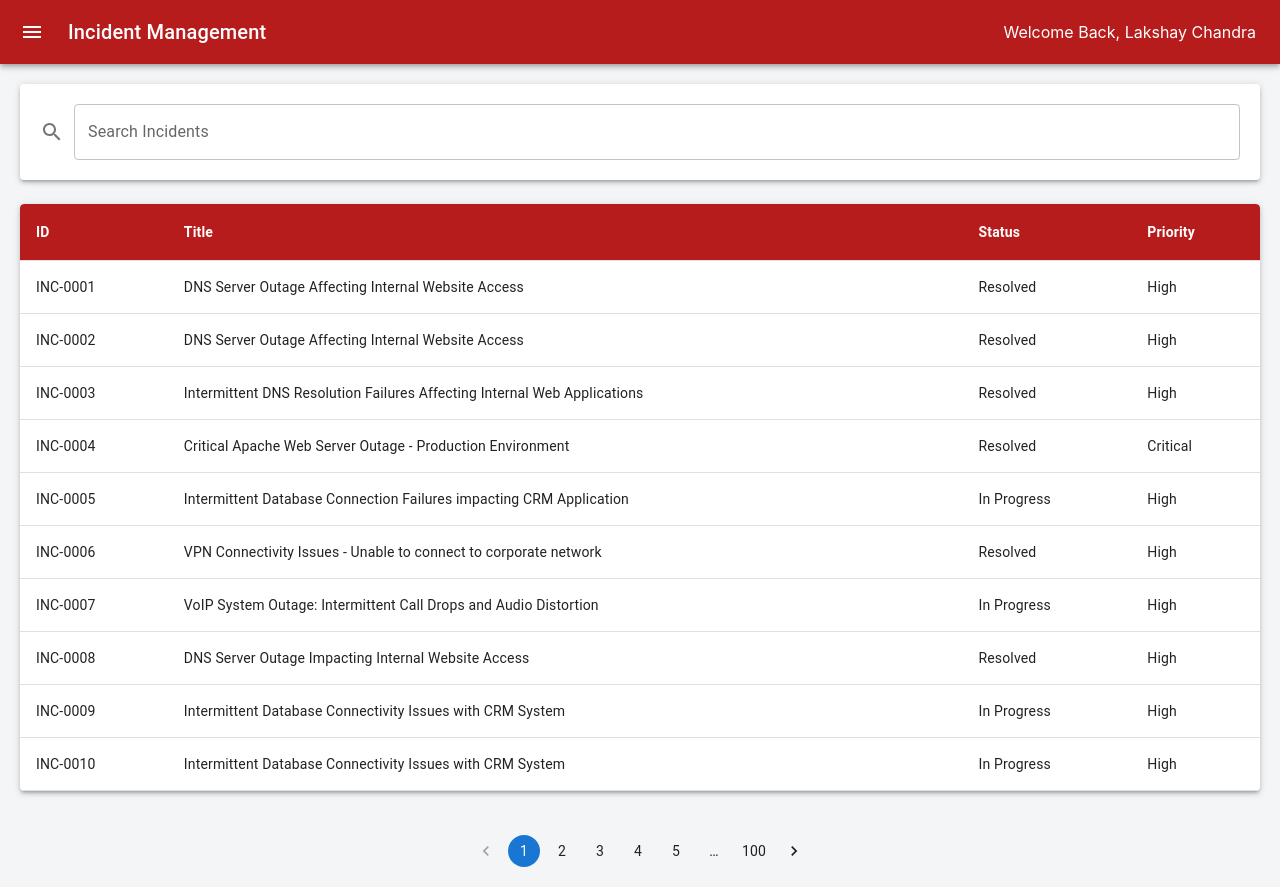
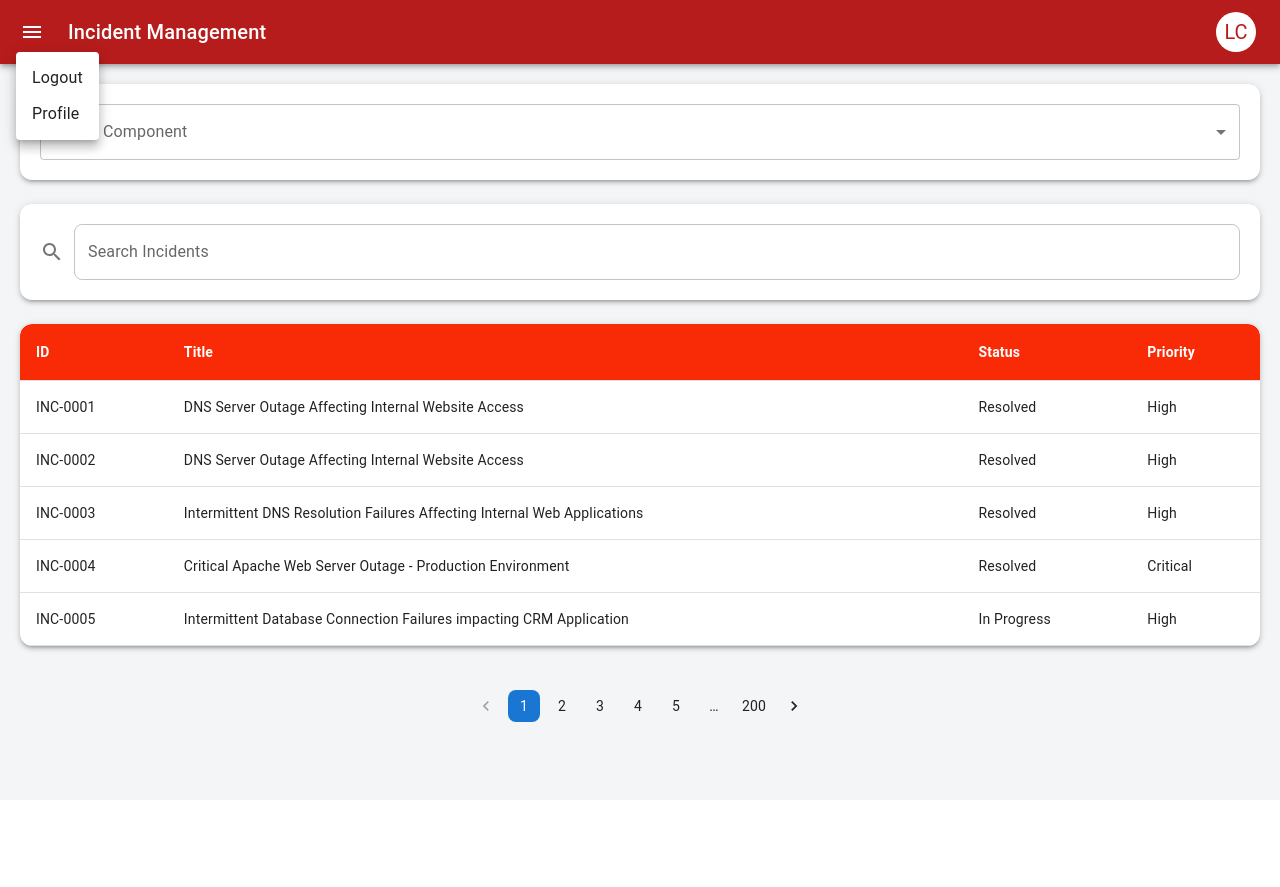
Before and after one commit to Aishwarya1221/bot-convo-ui, a React (Create React App) app: page /search in a window 1280 px wide. Both pictures are taken after a click on the button 32 px from the left and 32 px from the top of the page. After the commit the page ends 800 px from the top, so only its background shows below. Built offline with nearby package versions, Linux system fonts and the light colour scheme.

Commit message:
added style

```diff
--- a/src/SearchIncidents.js
+++ b/src/SearchIncidents.js
@@ -18,6 +18,12 @@ import {
   Button,
   Grid,
   Box,
+  Avatar,
+  Menu,
+  MenuItem,
+  Select,
+  FormControl,
+  InputLabel,
 } from "@mui/material";
 import MenuIcon from "@mui/icons-material/Menu";
 import SearchIcon from "@mui/icons-material/Search";
@@ -27,7 +33,9 @@ export default function SearchIncidents() {
   const [searchTerm, setSearchTerm] = useState("");
   const [incidents, setIncidents] = useState([]);
   const [currentPage, setCurrentPage] = useState(1);
-  const incidentsPerPage = 10;
+  const [anchorEl, setAnchorEl] = useState(null); // State for menu anchor
+  const [selectedComponent, setSelectedComponent] = useState(""); // State for dropdown
+  const incidentsPerPage = 5;
 
   useEffect(() => {
     setIncidents(mockIncidents); // Load mock data
@@ -45,27 +53,113 @@ export default function SearchIncidents() {
     window.location.href = `/incident?id=${incidentId}`;
   };
 
+  const handleAvatarClick = (event) => {
+    setAnchorEl(event.currentTarget); // Open menu
+  };
+
+  const handleMenuClose = () => {
+    setAnchorEl(null); // Close menu
+  };
+
+  const handleLogout = () => {
+    // Add logout logic here
+    console.log("Logout clicked");
+    handleMenuClose();
+
+    // Show loading indicator
+    const loadingElement = document.createElement("div");
+    loadingElement.textContent = "Logging out...";
+    loadingElement.style.position = "fixed";
+    loadingElement.style.top = "50%";
+    loadingElement.style.left = "50%";
+    loadingElement.style.transform = "translate(-50%, -50%)";
+    loadingElement.style.backgroundColor = "#fff";
+    loadingElement.style.padding = "20px";
+    loadingElement.style.borderRadius = "8px";
+    loadingElement.style.boxShadow = "0px 4px 10px rgba(0, 0, 0, 0.1)";
+    document.body.appendChild(loadingElement);
+
+    // Simulate logout process
+    setTimeout(() => {
+      document.body.removeChild(loadingElement);
+      window.location.href = "/"; // Redirect to LoginPage
+    }, 1000);
+  };
+
   return (
     <Box sx={{ backgroundColor: "#f4f5f7", minHeight: "100vh" }}>
-      {/* AppBar */}
       <AppBar position="static" sx={{ backgroundColor: "rgb(183, 28, 28)" }}>
         <Toolbar>
-          <IconButton edge="start" color="inherit" aria-label="menu" sx={{ mr: 2 }}>
+          <IconButton
+            edge="start"
+            color="inherit"
+            aria-label="menu"
+            sx={{ mr: 2 }}
+            onClick={(event) => setAnchorEl(event.currentTarget)} // Open menu on click
+          >
             <MenuIcon />
           </IconButton>
           <Typography variant="h6" sx={{ flexGrow: 1 }}>
             Incident Management
           </Typography>
-          <a color="inherit">Welcome Back, Lakshay Chandra</a>
+          <Avatar
+            sx={{ bgcolor: "#ffffff", color: "rgb(183, 28, 28)", cursor: "pointer" }}
+            onClick={handleAvatarClick}
+          >
+            LC
+          </Avatar>
+          <Menu
+            anchorEl={anchorEl}
+            open={Boolean(anchorEl)}
+            onClose={handleMenuClose}
+            anchorOrigin={{
+              vertical: "bottom",
+              horizontal: "right",
+            }}
+            transformOrigin={{
+              vertical: "top",
+              horizontal: "right",
+            }}
+          >
+            <MenuItem onClick={handleLogout}>Logout</MenuItem>
+            <MenuItem onClick={() => console.log("Profile clicked")}>Profile</MenuItem>
+          </Menu>
         </Toolbar>
       </AppBar>
 
       {/* Main Content */}
       <Box sx={{ padding: "20px" }}>
         <Grid container spacing={3}>
-          {/* Search Bar */}
+                <Grid item xs={12}>
+                <Card sx={{ padding: "20px", boxShadow: 3, borderRadius: "12px" }}>
+                  <FormControl fullWidth>
+                  <InputLabel id="component-select-label">Select Component</InputLabel>
+                  <Select
+                    labelId="component-select-label"
+                    value={selectedComponent}
+                    onChange={(e) => setSelectedComponent(e.target.value)}
+                    label="Select Component"
+                    sx={{
+                    "& .MuiOutlinedInput-root": {
+                      borderRadius: "8px",
+                    },
+                    }}
+                  >
+                    <MenuItem value="CCDCSN">CCDCSN</MenuItem>
+                    <MenuItem value="CCAP" disabled>
+                    CCAP
+                    </MenuItem>
+                    <MenuItem value="CCADMIN" disabled>
+                    CCADMIN
+                    </MenuItem>
+                  </Select>
+                  </FormControl>
+                </Card>
+                </Grid>
+
+                {/* Search Bar */}
           <Grid item xs={12}>
-            <Card sx={{ padding: "20px", boxShadow: 3 }}>
+            <Card sx={{ padding: "20px", boxShadow: 3, borderRadius: "12px" }}>
               <Box sx={{ display: "flex", alignItems: "center" }}>
                 <SearchIcon sx={{ marginRight: "10px", color: "#757575" }} />
                 <TextField
@@ -74,18 +168,22 @@ export default function SearchIncidents() {
                   variant="outlined"
                   value={searchTerm}
                   onChange={(e) => setSearchTerm(e.target.value)}
+                  sx={{
+                    "& .MuiOutlinedInput-root": {
+                      borderRadius: "8px",
+                    },
+                  }}
                 />
               </Box>
             </Card>
           </Grid>
 
-          {/* Incident Table */}
           <Grid item xs={12}>
-            <Card sx={{ boxShadow: 3 }}>
-              <TableContainer component={Paper}>
+            <Card sx={{ boxShadow: 3, borderRadius: "12px" }}>
+              <TableContainer component={Paper} sx={{ borderRadius: "12px" }}>
                 <Table>
                   <TableHead>
-                    <TableRow sx={{ backgroundColor: "rgb(183, 28, 28)" }}>
+                    <TableRow sx={{ backgroundColor: "rgb(249, 42, 6)" }}>
                       <TableCell sx={{ color: "#FFFFFF", fontWeight: "bold" }}>ID</TableCell>
                       <TableCell sx={{ color: "#FFFFFF", fontWeight: "bold" }}>Title</TableCell>
                       <TableCell sx={{ color: "#FFFFFF", fontWeight: "bold" }}>Status</TableCell>
@@ -98,7 +196,8 @@ export default function SearchIncidents() {
                         key={incident.id}
                         sx={{
                           cursor: "pointer",
-                          "&:hover": { backgroundColor: "#f0f0f0" },
+                          "&:hover": { backgroundColor: "#f9f9f9", boxShadow: "0px 4px 10px rgba(0, 0, 0, 0.1)" },
+                          transition: "background-color 0.3s, box-shadow 0.3s",
                         }}
                         onClick={() => handleIncidentClick(incident.id)}
                       >
@@ -122,6 +221,11 @@ export default function SearchIncidents() {
                 page={currentPage}
                 onChange={(event, value) => setCurrentPage(value)}
                 color="primary"
+                sx={{
+                  "& .MuiPaginationItem-root": {
+                    borderRadius: "8px",
+                  },
+                }}
               />
             </Box>
           </Grid>
```
